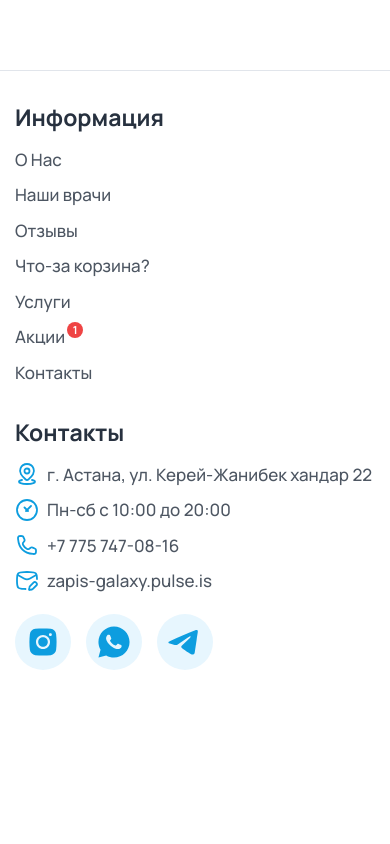
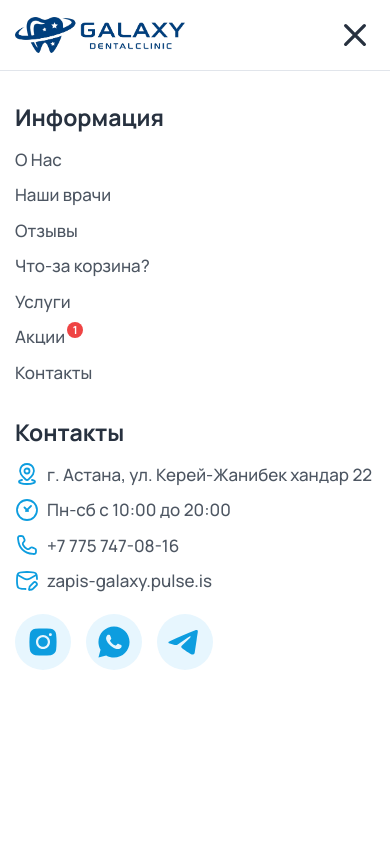
Before and after one commit to azikkw/Galaxy-Dental-Clinic, a Next.js app: page / in a window 390 px wide. Both pictures are taken after a click on the icon 355 px from the left and 35 px from the top of the page. Shown: the top 844 px of the page. Built offline with nearby package versions, Linux system fonts and the light colour scheme.

Commit message:
Fixing bug with menu z-index

```diff
--- a/src/components/layout/Header.tsx
+++ b/src/components/layout/Header.tsx
@@ -35,7 +35,7 @@ export default function Header() {
     }, []);
 
     return <header className="w-full xl:flex xl:flex-col xl:items-center">
-        <div className="w-full flex items-center justify-between p-[15px] fixed top-0 z-[3] backdrop-blur-[20px] sm:px-6 sm:py-5 md:px-10 lg:static lg:px-[90px] xl:px-0 xl:w-[1050px]">
+        <div className="w-full flex items-center justify-between p-[15px] fixed top-0 z-[4] backdrop-blur-[20px] sm:px-6 sm:py-5 md:px-10 lg:static lg:px-[90px] xl:px-0 xl:w-[1050px]">
             <Link href="/" onClick={closeMenu}>
                 <Image src="/images/home/logo.png" alt="Galaxy Dental Clinic" width="170" height="36"/>
             </Link>
--- a/src/components/layout/Menu.tsx
+++ b/src/components/layout/Menu.tsx
@@ -1,7 +1,7 @@
 import CompanyInfo from "@/components/layout/company-info/CompanyInfo";
 
 export default function Menu({ onClose }: { onClose: () => void }) {
-    return <div className="w-full h-dvh pt-[70px] px-[15px] fixed left-0 top-0 z-20 bg-white text-[17px] sm:px-6 md:px-10 lg:hidden before:w-full before:h-[1px] before:block before:absolute before:left-0 before:top-[70px] before:bg-mainBorderColor">
+    return <div className="w-full h-dvh pt-[70px] px-[15px] fixed left-0 top-0 z-[3] bg-white text-[17px] sm:px-6 md:px-10 lg:hidden before:w-full before:h-[1px] before:block before:absolute before:left-0 before:top-[70px] sm:before:top-20 before:bg-mainBorderColor">
         <CompanyInfo onClose={onClose}/>
     </div>
 }
```
